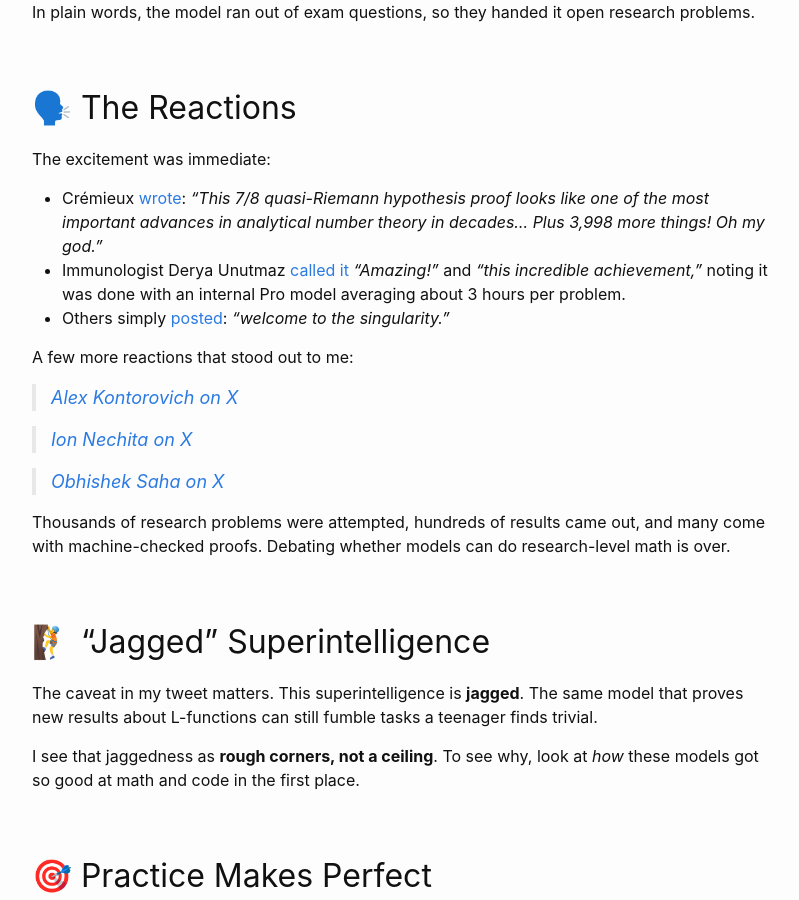
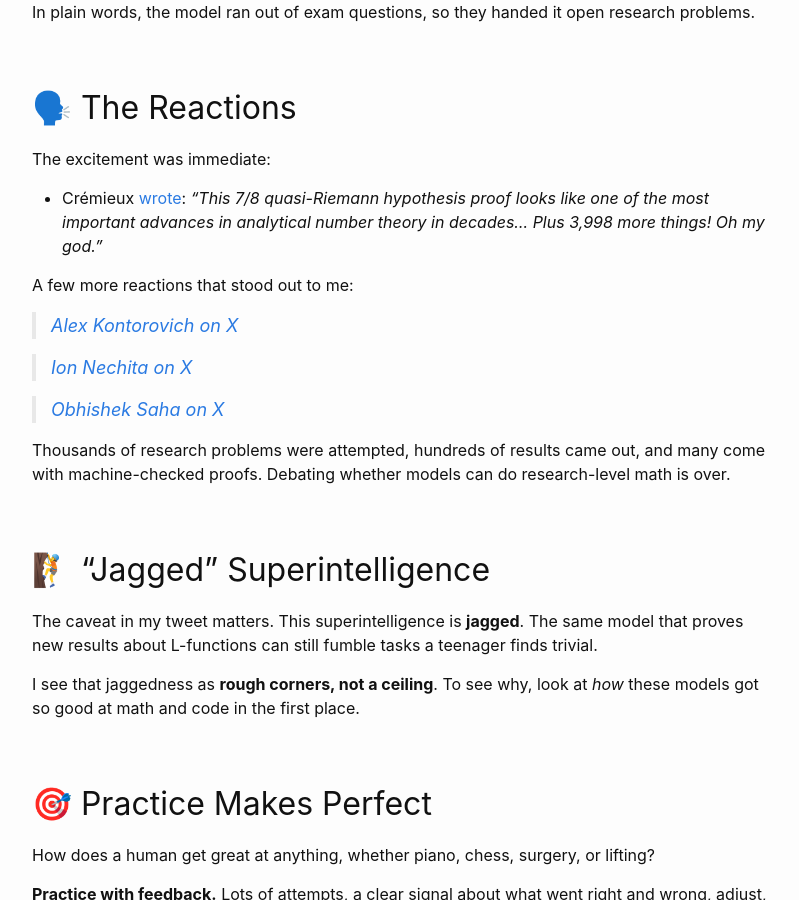
Before and after one commit to hminooei/hminooei.github.io, a Jekyll site: the page built from _posts/2026-10-07-superintelligence-is-here-in-math.md, in a window 1280 px wide and 900 px high, scrolled down 1122 px. Shown: the whole window, without its empty margins (238-1037 px from the left). Built offline with Jekyll 4.4.1, drawn with Linux system fonts in a browser that asks for light colours; our own code applies the rules of GitHub Pages for plain Markdown files; comment, search, counter and statistics services are not loaded.

Commit message:
Remove Unutmaz and singularity reactions
Co-Authored-By: Claude Opus 5.5 <noreply@anthropic.com>
Claude-Session: https://claude.ai/code/session_01GvvBUFyDKbqwmYNNdzLGXa

```diff
--- a/_posts/2026-10-07-superintelligence-is-here-in-math.md
+++ b/_posts/2026-10-07-superintelligence-is-here-in-math.md
@@ -29,8 +29,6 @@ In plain words, the model ran out of exam questions, so they handed it open rese
 The excitement was immediate:
 
 - Crémieux [wrote](https://x.com/cremieuxrecueil/status/2107600945383112990): *"This 7/8 quasi-Riemann hypothesis proof looks like one of the most important advances in analytical number theory in decades... Plus 3,998 more things! Oh my god."*
-- Immunologist Derya Unutmaz [called it](https://x.com/DeryaTR_/status/2107605716748177861) *"Amazing!"* and *"this incredible achievement,"* noting it was done with an internal Pro model averaging about 3 hours per problem.
-- Others simply [posted](https://x.com/rand_longevity/status/2107623438777254319): *"welcome to the singularity."*
 
 A few more reactions that stood out to me:
 
```
